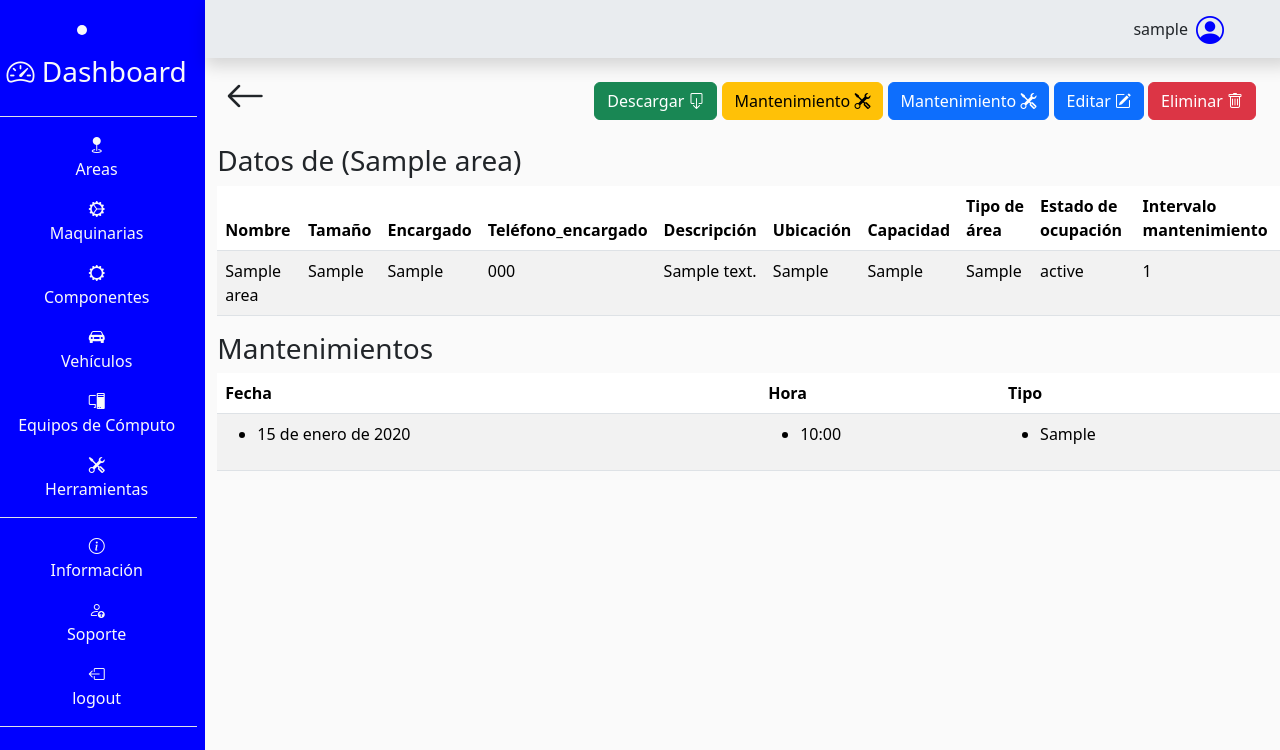
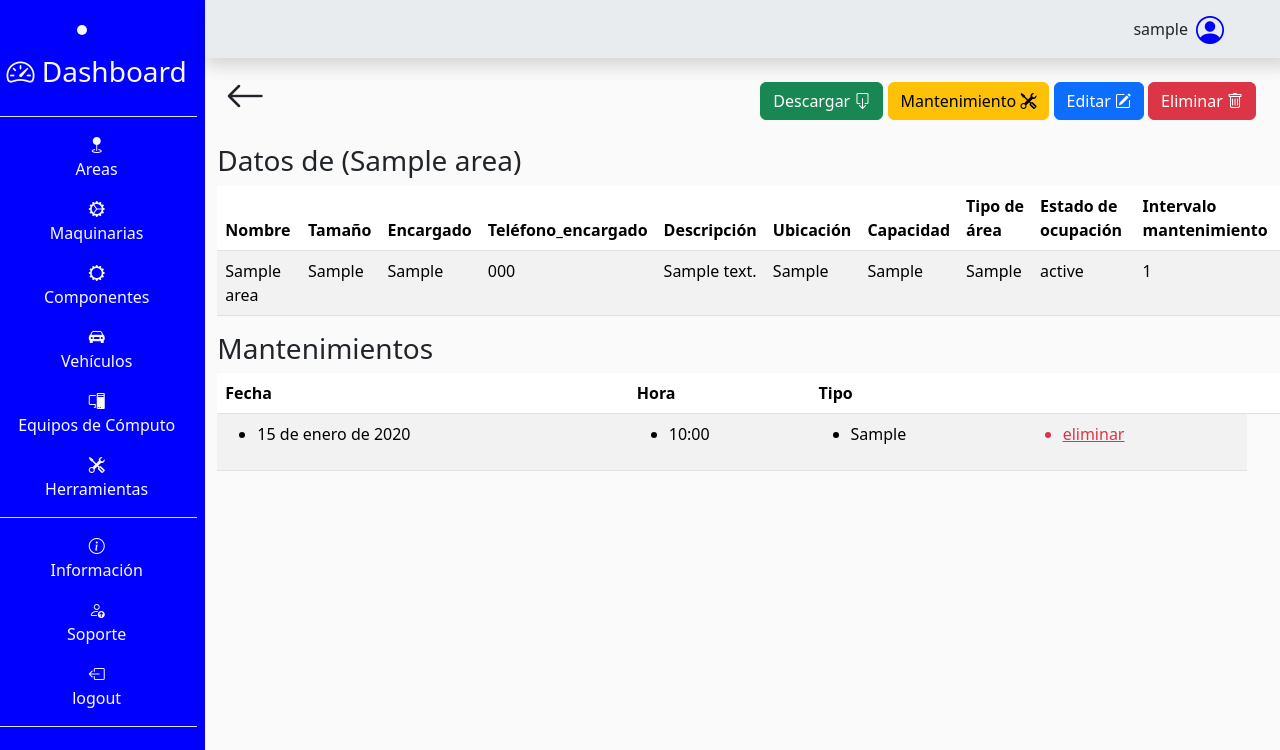
Before and after one commit to davidalejandrochentes/SGE, a Django app: page /area/detalles/1 in a window 1280 px wide. Shown: the top 750 px of the page. Run offline with Django 4.2, Linux system fonts and the light colour scheme; a user stored in the database is signed in; tables that the repository leaves empty hold one stand-in row (values such as "Sample post"); some libraries are stand-ins or nearby versions.

Commit message:
teminamos con los mantenimintos, inclullendo para poder eliminarlos, falta organizar las lista y fecha del ultimo mantenimineto

```diff
--- a/SGE_area/urls.py
+++ b/SGE_area/urls.py
@@ -8,7 +8,7 @@ urlpatterns = [
     path('nueva/', views.crear_area, name="area_nueva"),
     path('detalles/<int:id>', views.detalles, name="detalles_area"),
     path('delete/<int:id>', views.eliminar, name="eliminar_area"),
-    path('generar_documento_mantenimientos_por_mes/', views.generar_documento_mantenimientos_por_mes, name='generar_documento_mantenimientos_por_mes'),
+    path('delete_mantenimiento/<int:id>', views.eliminar_mantenimiento, name="eliminar_mantenimiento_area"),
+    path('generar_documento_mantenimientos_por_mes/', views.generar_documento_mantenimientos_por_mes, name='generar_documento_mantenimientos_general_area'),
     path('generar_documento_mantenimientos_area/<int:id>/', views.generar_documento_mantenimientos_area, name='generar_documento_mantenimientos_area'),
-    path('mantenimiento/<int:id>', views.nuevo_mantenimineto, name="mantenimientos")
 ]
--- a/SGE_area/views.py
+++ b/SGE_area/views.py
@@ -1,15 +1,14 @@
 from django.shortcuts import render, redirect, get_object_or_404
-from .models import Area, TipoMantenimientoArea, MantenimientoArea
+from .models import Area, MantenimientoArea
 from .forms import AreaForm, MantenimientoAreaForm
 from django.contrib import messages
 from django.contrib.auth.decorators import login_required
 
-from django.http import HttpResponse
+from django.http import HttpResponse, HttpResponseRedirect
 from io import BytesIO
 from reportlab.lib import colors
 from reportlab.lib.pagesizes import letter
 from reportlab.platypus import SimpleDocTemplate, Table, TableStyle
-from datetime import datetime
 
 # Create your views here.
 @login_required
@@ -91,6 +90,13 @@ def eliminar(request, id):
     return redirect ('area')
 
 @login_required
+def eliminar_mantenimiento(request, id):
+    mantenimiento = get_object_or_404(MantenimientoArea, id=id)
+    mantenimiento.delete()
+    previous_url = request.META.get('HTTP_REFERER')
+    return HttpResponseRedirect(previous_url)
+
+@login_required
 def detalles(request, id):
     if request.method == 'GET':
         area = get_object_or_404(Area, id = id)
@@ -106,40 +112,41 @@ def detalles(request, id):
 
     if request.method == 'POST':
         area = get_object_or_404(Area, id = id)
+        form_mant = MantenimientoAreaForm(request.POST)
+        form = AreaForm(instance= area)
         form = AreaForm(request.POST, instance= area)
+
         if form.is_valid():
             form.save()
+            form_mant = MantenimientoAreaForm()
             context = {
-                'area': area,
-                'form': form,
-                'id': id,
-                }
+            'area': area,
+            'form': form,
+            'form_mant': form_mant,
+            'id': id,
+            }
+            return render(request, 'SGE_area/detalles.html', context)
+
+        if form_mant.is_valid():
+            mantenimiento = form_mant.save(commit=False)
+            mantenimiento.area = area
+            mantenimiento.save()
+            form = AreaForm(instance= area)
+            context = {
+            'area': area,
+            'form': form,
+            'form_mant': form_mant,
+            'id': id,
+            }
             return render(request, 'SGE_area/detalles.html', context)
         else:
             context = {
-                'area': area,
-                'form': form,
-                'id': id,
-                }
+            'area': area,
+            'form': form,
+            'form_mant': form_mant,
+            'id': id,
+            }
             return render(request, 'SGE_area/detalles.html', context)
-
-@login_required
-def nuevo_mantenimineto(request, id=id):
-    area = get_object_or_404(Area, id = id)
-    if request.method == 'POST':
-        form = MantenimientoAreaForm(request.POST)
-        if form.is_valid():
-            mantenimiento = form.save(commit=False)
-            mantenimiento.area = area
-            mantenimiento.save()
-            return redirect('area')
-    else:
-        form = MantenimientoAreaForm()
-        context = {
-            'form': form
-        }
-        return render(request, 'SGE_area/mantenimineto.html', context)
-        #return redirect('detalles_area', id=id)
 
 @login_required
 def generar_documento_mantenimientos_por_mes(request):
--- a/templates/SGE_area/area.html
+++ b/templates/SGE_area/area.html
@@ -39,7 +39,7 @@
         </div>
     </div>
 
-    <h2 class="text-center">Cantidad total de areas "{{ total_areas }}"</h2>
+    <h5 class="text-center">Cantidad total de areas "{{ total_areas }}"</h5>
     <div class="row mt-3 d-flex justify-content-center align-item-center">
         {% for area in areas %}
         <div class="col-3 card text-bg-secondary carta-home m-3" style="min-height: 200px;">
--- a/templates/SGE_area/detalles.html
+++ b/templates/SGE_area/detalles.html
@@ -61,9 +61,7 @@
                 </div>
             </div>
 
-
-            <a class="btn btn-warning" href="{% url "mantenimientos" id=area.id %}" role="button">Mantenimiento <i class="bi bi-tools"></i></a>
-            <button type="button" class="btn btn-primary" data-bs-toggle="modal" data-bs-target="#modal-mantenimiento">
+            <button type="button" class="btn btn-warning" data-bs-toggle="modal" data-bs-target="#modal-mantenimiento">
                 Mantenimiento <i class="bi bi-tools"></i>
             </button>
             <div class="modal fade" id="modal-mantenimiento" tabindex="-1" aria-labelledby="exampleModalLabel" aria-hidden="true">
@@ -76,8 +74,10 @@
                     <div class="modal-body">
                         <form method="post">
                             {% csrf_token %}
-                            {{ form_mant. }}
-                            <input type="submit" value="Guardar Mantenimiento">
+                            {{ form_mant }}
+                            <div class="d-grid gap-2 mt-3">
+                                <button type="submit" class="btn btn-primary">Guardar</button>
+                            </div>
                         </form>
                     </div>
                     <div class="modal-footer">
@@ -182,6 +182,7 @@
                 <th>Fecha</th>
                 <th>Hora</th>
                 <th>Tipo</th>
+                <th><th>
             </tr>
         </thead>
         <tbody>
@@ -207,6 +208,13 @@
                         {% endfor %}
                     </ul>
                 </td>
+                <td>
+                    <ul>
+                        {% for mantenimiento in area.mantenimientoarea_set.all %}
+                            <a class="text-danger" href="{% url "eliminar_mantenimiento_area" id=mantenimiento.id %}"><li>eliminar</li></a>
+                        {% endfor %}
+                    </ul>
+                </td>
             </tr>
         </tbody>
     </table>
--- a/templates/SGE_area/tablas.html
+++ b/templates/SGE_area/tablas.html
@@ -10,7 +10,7 @@
             <i class="bi bi-arrow-left fs-1"></i>
         </a>
 
-        <form class="d-flex mt-auto mb-auto" action="{% url 'generar_documento_mantenimientos_por_mes' %}" method="get" style="max-height: 50px; min-width: 600px;">
+        <form class="d-flex mt-auto mb-auto" action="{% url 'generar_documento_mantenimientos_general_area' %}" method="get" style="max-height: 50px; min-width: 600px;">
           <label class="mt-auto mb-auto m-1" for="mes">Mes:</label>
           <select class="form-select form-select-sm m-1" name="mes" id="mes">
             <option value="">Todos los meses</option>
```
Also changed, not shown: templates/SGE_area/mantenimineto.html (deleted, +0 -24 lines).
